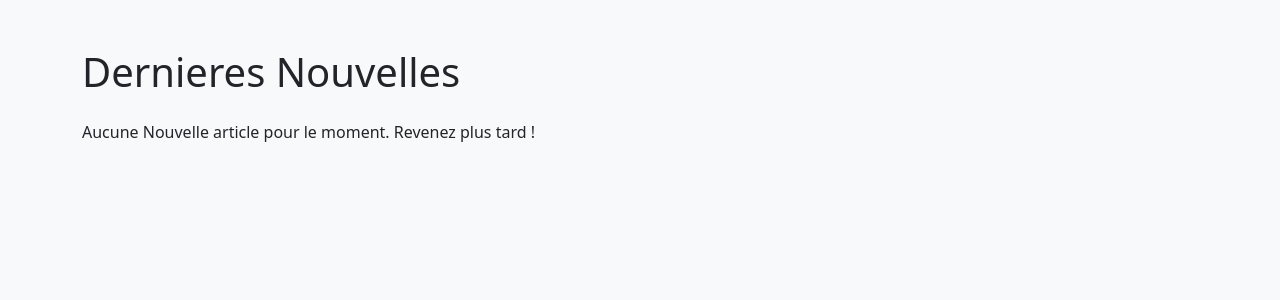
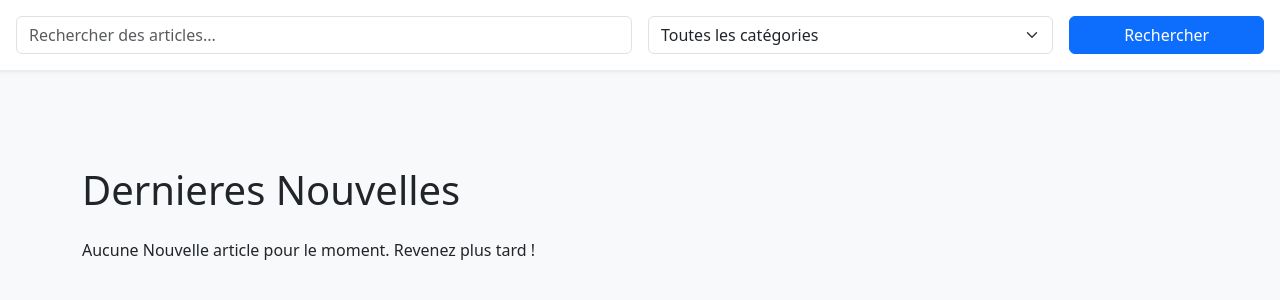
Before and after one commit to Glan-kig/tech_pulse, a Django app: page / in a window 1280 px wide. Shown: the top 300 px of the page. Run offline with Django 4.2, Linux system fonts and the light colour scheme; data that the repository does not hold is empty.

Commit message:
add search and filtering

```diff
--- a/core/news/templates/news/home.html
+++ b/core/news/templates/news/home.html
@@ -7,6 +7,26 @@
     <link rel="stylesheet" href="https://cdn.jsdelivr.net/npm/bootstrap@5.3.0/dist/css/bootstrap.min.css">
 </head>
 <body class="bg-light">
+    <div class="row mb-5">
+        <div class="col-md-12">
+            <form action="." method="get" class="row g-3 bg-white p-3 rounded shadow-sm">
+                <div class="col-md-6">
+                    <input type="text" name="q" class="form-control" placeholder="Rechercher des articles..." value="{{ request.GET.q }}">
+                </div>
+                <div class="col-md-4">
+                    <select name="category" class="form-select">
+                        <option value="">Toutes les catégories</option>
+                        {% for category in categories %}
+                            <option value="{{ category.id }}" {% if request.GET.category == category.id|stringformat:"i" %}selected{% endif %}>{{ category.name }}</option>
+                        {% endfor %}
+                    </select>
+                </div>
+                <div class="col-md-2">
+                    <button type="submit" class="btn btn-primary w-100">Rechercher</button>
+                </div>
+            </form>
+        </div>
+    </div>
     <div class="container py-5">
         <h1 class="mb-4">Dernieres Nouvelles</h1>
         <div class="row">
--- a/core/news/views.py
+++ b/core/news/views.py
@@ -1,7 +1,28 @@
 from django.shortcuts import render
-from .models import Article
+from django.db.models import Q
+from .models import Article, Category
 
 def home(request):
+    query = request.GET.get('q') # Récupération de la requête de recherche depuis les paramètres de la requête
+    category_id = request.GET.get('category') # Récupération de l'ID de la catégorie depuis les paramètres de la requête
+
     # On recupère tous les articles, triés par date de création décroissante, et on précharge les sources associées pour éviter les requêtes supplémentaires
     articles = Article.objects.all().order_by('-created_at').prefetch_related('sources')
-    return render(request, 'news/home.html', {'articles': articles})
+
+    # Filtrage par recherche si une requête est présente
+    if query:
+        articles = articles.filter(Q(title__icontains=query) | Q(summary__icontains=query))
+
+    # Filtrage par catégorie si une catégorie est sélectionnée
+    if category_id:
+        articles = articles.filter(category_id=category_id)
+
+    # Récupération de toutes les catégories pour les afficher dans le menu de filtrage
+    categories = Category.objects.all()
+
+    content = {
+        'articles': articles,
+        'categories': categories,
+    }
+
+    return render(request, 'news/home.html', content)
```
